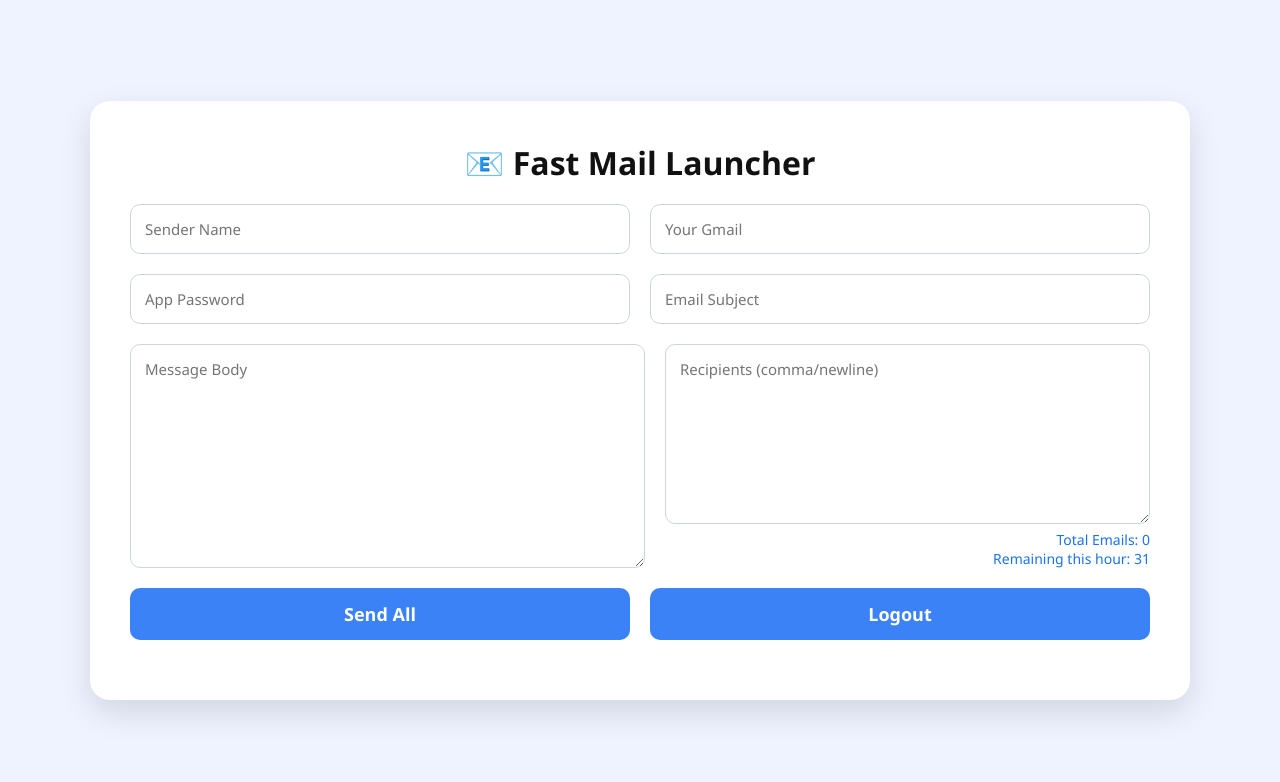
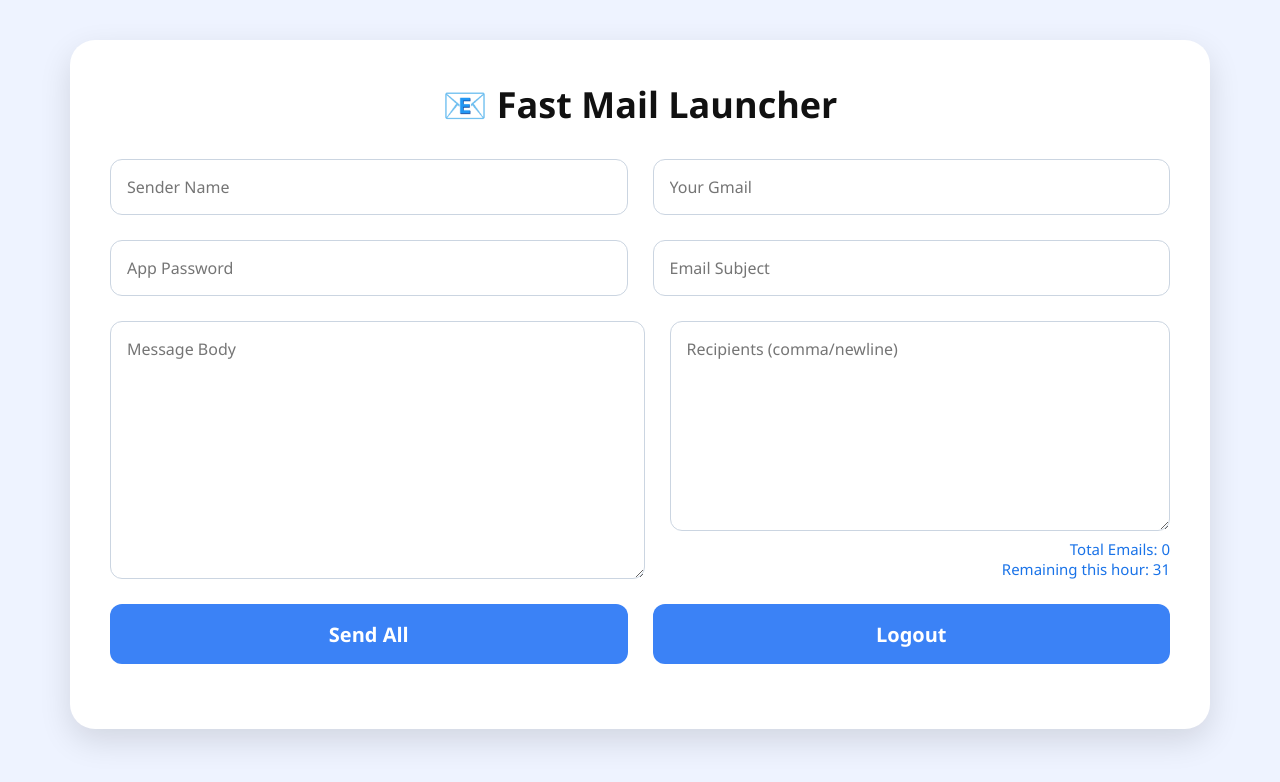
Before and after one commit to email-maker/1-arvind-kumar, a website: page public /launcher.html in a window 1280 px wide. Drawn offline with Linux system fonts and the light colour scheme.

Commit message:
Update style.css

```diff
--- a/public /style.css
+++ b/public /style.css
@@ -5,10 +5,10 @@
 body{
   display:flex;
   justify-content:center;
-  align-items:center;
-  height:100vh;
+  align-items:flex-start;
+  min-height:100vh;
   background:#eef3ff;
-  padding:20px;
+  padding:40px;
 }
 
 /* LOGIN */
@@ -36,36 +36,34 @@ body{
   border-radius:8px;
   cursor:pointer;
 }
-#loginStatus{
-  color:#ef4444;
-  margin-top:8px;
-}
+#loginStatus{color:#ef4444;margin-top:8px;}
 
-/* MAIN */
+/* MAIN CONTAINER */
 .container{
   background:#fff;
   padding:40px;
-  border-radius:20px;
-  width:1100px;
+  border-radius:25px;
+  width:1200px;
   max-width:95%;
   box-shadow:0 12px 32px rgba(0,0,0,0.12);
 }
 
 .container h2{
   text-align:center;
-  margin-bottom:20px;
+  margin-bottom:30px;
   color:#111;
-  font-size:32px;
+  font-size:36px;
+  font-weight:700;
 }
 
 .row{
   display:flex;
-  gap:20px;
-  margin-bottom:20px;
+  gap:25px;
+  margin-bottom:25px;
 }
 
 .bigbox{
-  min-height:180px;
+  min-height:210px;
   resize:vertical;
 }
 
@@ -75,29 +73,30 @@ body{
 
 .small-info{
   text-align:right;
-  font-size:14px;
+  font-size:15px;
   color:#1a73e8;
-  margin-top:6px;
+  margin-top:8px;
 }
 
 .row input,
 .row textarea,
 .row button{
   flex:1;
-  padding:14px;
-  border-radius:10px;
+  padding:16px;
+  border-radius:12px;
   border:1px solid #cbd5e1;
-  font-size:15px;
+  font-size:16px;
 }
 
 .row button{
   background:#3b82f6;
   color:#fff;
   border:none;
-  border-radius:10px;
-  font-size:18px;
+  border-radius:12px;
+  font-size:20px;
   font-weight:600;
   cursor:pointer;
+  height:60px;
 }
 
 .row button:hover{
@@ -106,6 +105,6 @@ body{
 
 #statusMessage{
   text-align:center;
-  margin-top:5px;
+  margin-top:10px;
   color:#ef4444;
 }
```
